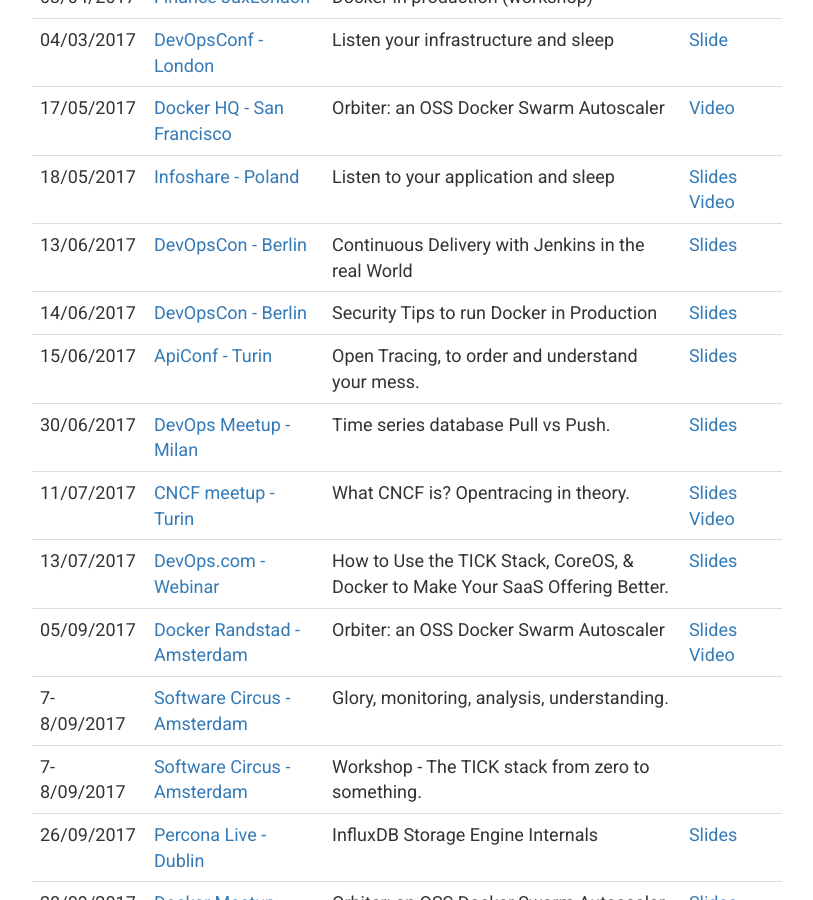
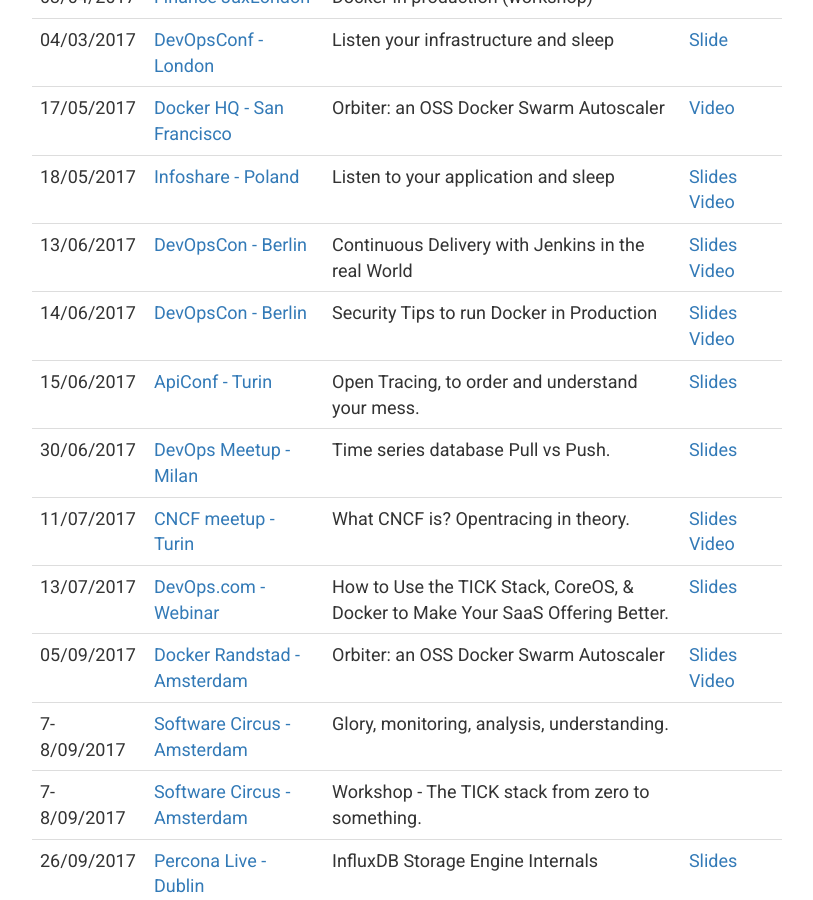
Before and after one commit to gianarb/gianarb.github.com, a Jekyll site: the page built from conferences.html, in a window 1280 px wide and 900 px high, scrolled down 1104 px. Shown: the whole window, without its empty margins (233-1046 px from the left). Built offline with Jekyll 4.4.1, drawn with Linux system fonts in a browser that asks for light colours; nearby versions of some CDN libraries.

Commit message:
Add video devopscon
Signed-off-by: Gianluca Arbezzano <gianarb92@gmail.com>

```diff
--- a/conferences.html
+++ b/conferences.html
@@ -135,7 +135,10 @@
                 DevOpsCon - Berlin
               </a></td>
               <td>Continuous Delivery with Jenkins in the real World</td>
-              <td><a href="https://www.slideshare.net/GianlucaArbezzano/jenkins-in-the-real-world-devopscon-2017" target="_blank">Slides</a></td>
+              <td>
+                  <a href="https://www.slideshare.net/GianlucaArbezzano/jenkins-in-the-real-world-devopscon-2017" target="_blank">Slides</a>
+                  <a href="https://www.youtube.com/watch?v=SwCjvAZKQx8" target="_blank">Video</a>
+              </td>
             </tr>
             <tr>
               <td>14/06/2017</td>
@@ -143,7 +146,10 @@
                 DevOpsCon - Berlin
               </a></td>
               <td>Security Tips to run Docker in Production</td>
-              <td><a href="https://www.slideshare.net/GianlucaArbezzano/security-tips-to-run-docker-in-production" target="_blank">Slides</a></td>
+              <td>
+                  <a href="https://www.slideshare.net/GianlucaArbezzano/security-tips-to-run-docker-in-production" target="_blank">Slides</a>
+                  <a href="https://www.youtube.com/watch?v=IgQv5chQHyc" target="_blank">Video</a>
+              </td>
             </tr>
             <tr>
               <td>15/06/2017</td>
```
